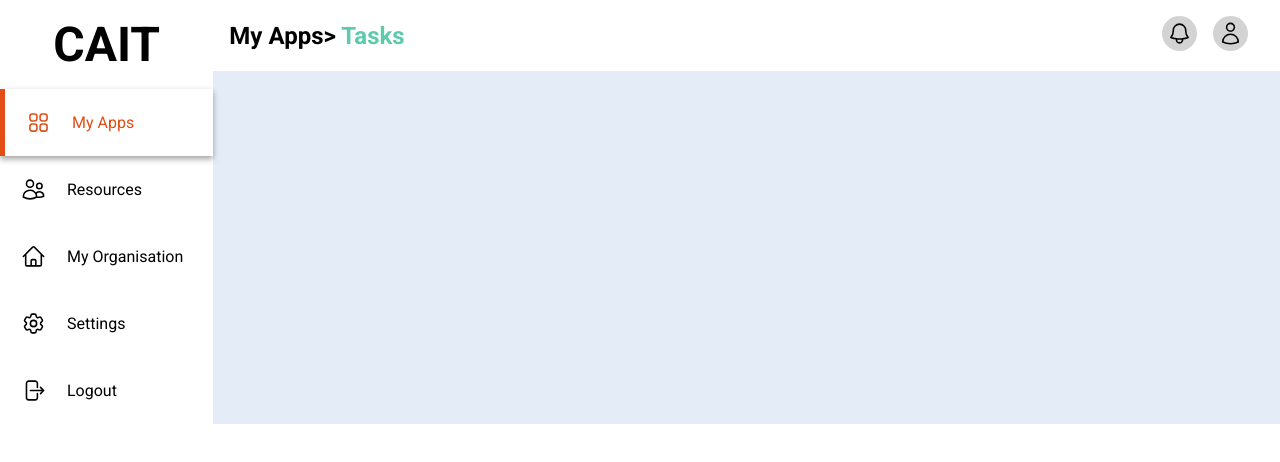
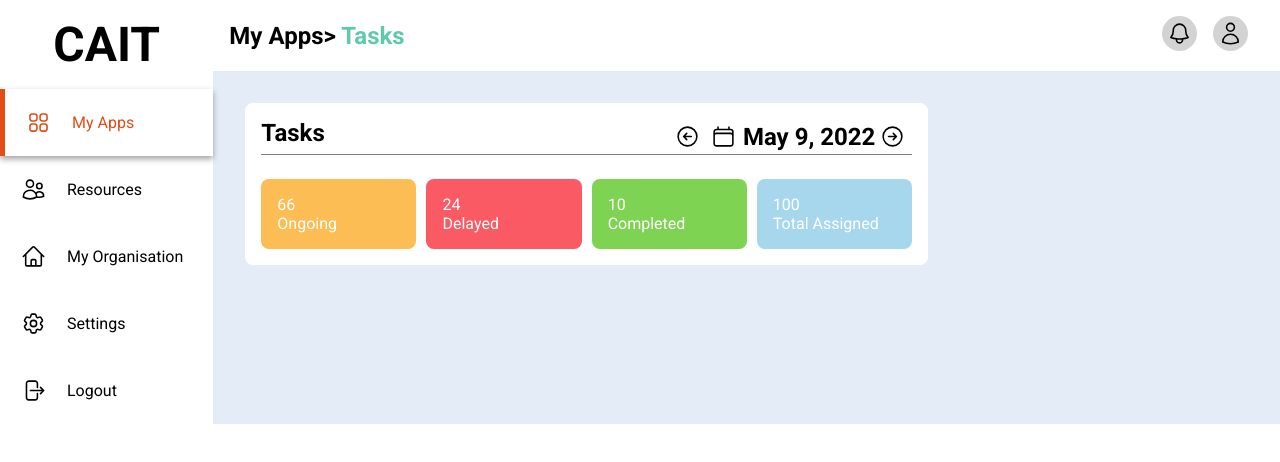
Before and after one commit to akshat-OwO/HR-management-system, a React (Vite) app: page / in a window 1280 px wide. Shown: the top 462 px of the page. Built offline with nearby package versions, Linux system fonts and the light colour scheme.

Commit message:
Tasks Component

```diff
--- a/src/App.jsx
+++ b/src/App.jsx
@@ -1,5 +1,6 @@
 import Navbar from "./components/Navbar"
 import Sidebar from "./components/Sidebar"
+import Tasks from "./components/Tasks"
 
 function App() {
 
@@ -7,6 +8,7 @@ function App() {
     <div className="App">
       <Navbar />
       <Sidebar />
+      <Tasks />
     </div>
   )
 }
--- /dev/null
+++ b/src/components/Tasks.jsx
@@ -0,0 +1,39 @@
+import { ArrowLeftCircleIcon, ArrowRightCircleIcon, CalendarIcon } from "@heroicons/react/24/outline";
+
+const Tasks = () => {
+    return (
+        <div className="tasks">
+            <div className="task-header">
+                <p>Tasks</p>
+                <div className="calendar">
+                    <ArrowLeftCircleIcon className="icon cal" />
+                    <div className="date">
+                        <CalendarIcon className="icon cal" />
+                        <p>May 9, 2022</p>
+                    </div>
+                    <ArrowRightCircleIcon className="icon cal" />
+                </div>
+            </div>
+            <div className="task-brief">
+                <div className="ongoing">
+                    <p>66</p>
+                    <p>Ongoing</p>
+                </div>
+                <div className="delayed">
+                    <p>24</p>
+                    <p>Delayed</p>
+                </div>
+                <div className="completed">
+                    <p>10</p>
+                    <p>Completed</p>
+                </div>
+                <div className="total-assigned">
+                    <p>100</p>
+                    <p>Total Assigned</p>
+                </div>
+            </div>
+        </div>
+    );
+}
+
+export default Tasks;
--- a/src/index.css
+++ b/src/index.css
@@ -45,7 +45,7 @@
 .sidebar {
     background-color: #ffffff;
     grid-column: 1 / 3;
-    grid-row: 1 / 12;
+    grid-row: 1 / 6;
     display: flex;
     flex-direction: column;
     justify-content: space-between;
@@ -73,3 +73,69 @@
     border-left: 5px solid rgb(226, 77, 23);
     box-shadow: 0px 3px 6px 0px rgba(66,66,66,0.49);
 }
+
+.tasks {
+    grid-column: 3 / 10;
+    grid-row: 2 / 4;
+    border-radius: 8px;
+    background-color: #ffffff;
+    margin: 2rem;
+    padding: 1rem;
+}
+
+.task-header {
+    display: flex;
+    justify-content: space-between;
+    align-items: flex-start;
+    border-bottom: 1px solid grey;
+    font-size: 1.5rem;
+    font-weight: bold;
+}
+
+.calendar {
+    display: flex;
+}
+
+.date {
+    display: flex;
+    align-items: center;
+}
+
+.cal {
+    margin-right: 0.1rem;
+}
+
+.task-brief {
+    display: grid;
+    padding-top: 1.5rem;
+    grid-template-columns: repeat(4, 1fr);
+    gap: 10px;
+}
+
+.ongoing {
+    border-radius: 8px;
+    padding: 1rem;
+    color: white;
+    background-color: #fbbd54;
+}
+
+.delayed {
+    border-radius: 8px;
+    padding: 1rem;
+    color: white;
+    background-color: #fa5a63;
+}
+
+.completed {
+    border-radius: 8px;
+    padding: 1rem;
+    color: white;
+    background-color: #7ed353;
+}
+
+.total-assigned {
+    border-radius: 8px;
+    padding: 1rem;
+    color: white;
+    background-color: #a6d7ed;
+}
```
